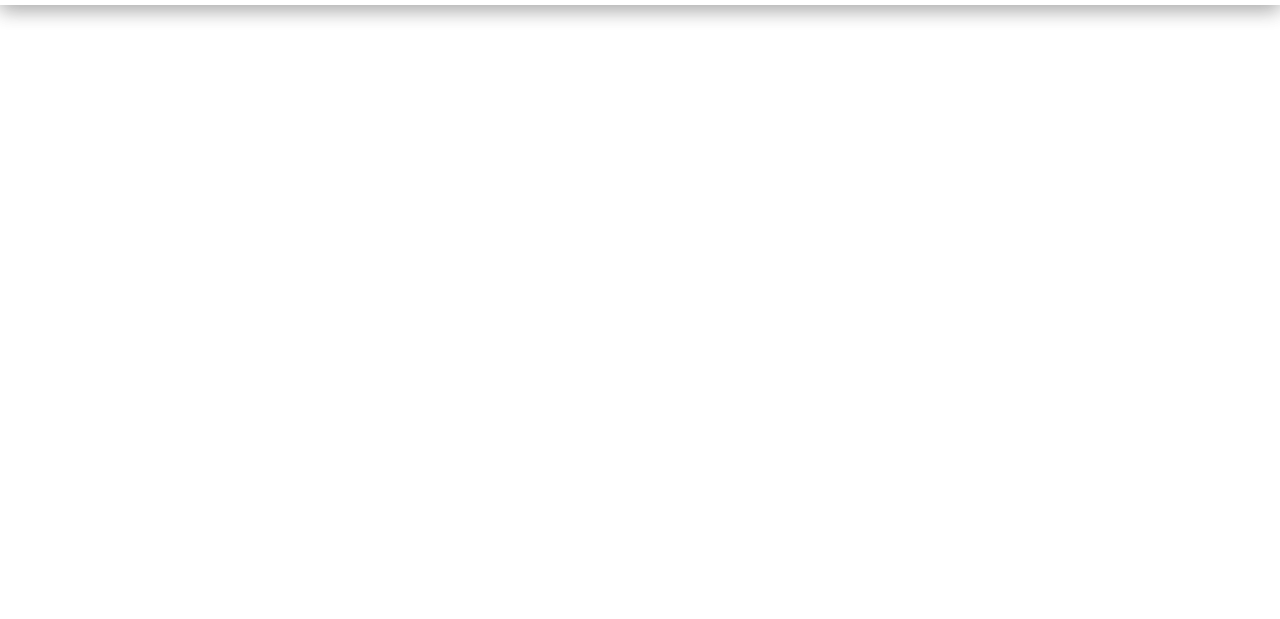
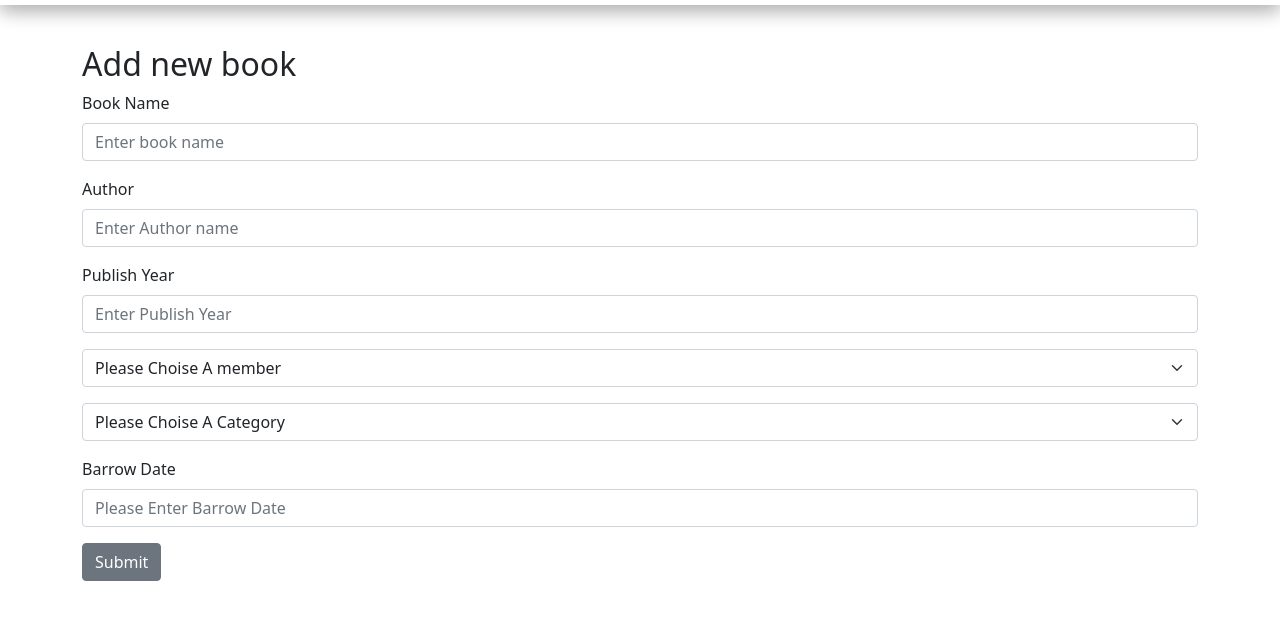
Before and after one commit to fatihay53/library-management-system, a website: page public/addbook.html in a window 1280 px wide. Shown: the part 51-670 px from the top of the page. Drawn offline with nearby package versions, Linux system fonts and the light colour scheme.

Commit message:
add book and add category html file updated

```diff
--- a/public/addbook.html
+++ b/public/addbook.html
@@ -1,29 +1,34 @@
 <!DOCTYPE html>
 <html lang="en">
+
 <head>
     <meta charset="UTF-8">
     <meta http-equiv="X-UA-Compatible" content="IE=edge">
     <meta name="viewport" content="width=device-width, initial-scale=1.0">
-    <link href="https://cdn.jsdelivr.net/npm/bootstrap@5.0.0-beta2/dist/css/bootstrap.min.css" rel="stylesheet" integrity="sha384-BmbxuPwQa2lc/FVzBcNJ7UAyJxM6wuqIj61tLrc4wSX0szH/Ev+nYRRuWlolflfl" crossorigin="anonymous">
+    <link href="https://cdn.jsdelivr.net/npm/bootstrap@5.0.0-beta2/dist/css/bootstrap.min.css" rel="stylesheet"
+        integrity="sha384-BmbxuPwQa2lc/FVzBcNJ7UAyJxM6wuqIj61tLrc4wSX0szH/Ev+nYRRuWlolflfl" crossorigin="anonymous">
     <link rel="stylesheet" href="assets/style.css">
     <!--Bootstrap script to make toggle work in navbar-->
     <script src="https://cdn.jsdelivr.net/npm/bootstrap@5.0.0-beta1/dist/js/bootstrap.min.js"
         integrity="sha384-pQQkAEnwaBkjpqZ8RU1fF1AKtTcHJwFl3pblpTlHXybJjHpMYo79HY3hIi4NKxyj"
         crossorigin="anonymous"></script>
     <!--bootstrap JS below-->
-    <script src="https://cdn.jsdelivr.net/npm/bootstrap@5.0.0-beta2/dist/js/bootstrap.bundle.min.js" integrity="sha384-b5kHyXgcpbZJO/tY9Ul7kGkf1S0CWuKcCD38l8YkeH8z8QjE0GmW1gYU5S9FOnJ0" crossorigin="anonymous"></script>
+    <script src="https://cdn.jsdelivr.net/npm/bootstrap@5.0.0-beta2/dist/js/bootstrap.bundle.min.js"
+        integrity="sha384-b5kHyXgcpbZJO/tY9Ul7kGkf1S0CWuKcCD38l8YkeH8z8QjE0GmW1gYU5S9FOnJ0"
+        crossorigin="anonymous"></script>
     <title>Add book</title>
 </head>
+
 <body>
-    <nav class="navbar navbar-expand-lg navbar-light" style="background-color:white; margin-bottom: 40px; box-shadow: 0 4px 20px 0 rgba(0, 0, 0, 0.2), 0 6px 20px 0 rgba(0, 0, 0, 0.19);">
+    <nav class="navbar navbar-expand-lg navbar-light"
+        style="background-color:white; margin-bottom: 40px; box-shadow: 0 4px 20px 0 rgba(0, 0, 0, 0.2), 0 6px 20px 0 rgba(0, 0, 0, 0.19);">
         <!--2A7BBB-->
         <div class="container-fluid">
             <a id="navbar-brand" class="navbar-brand" href="index.html"><img id="logo" src="#"
                     style="position: fixed; top: 7px; left: 7px;" width="40px" height="40px"></a>
             <!-- <a href="#"><img id="logo" src="Assets/icon.png" style="position: fixed; top: 5px; left: 5px;" width="50px" height="50px">Hello</a> -->
             <button class="navbar-toggler" type="button" data-bs-toggle="collapse" data-bs-target="#navbarNav"
-                aria-controls="navbarToggleExternalContent" aria-expanded="false"
-                aria-label="Toggle navigation">
+                aria-controls="navbarToggleExternalContent" aria-expanded="false" aria-label="Toggle navigation">
                 <span class="navbar-toggler-icon"></span>
             </button>
             <div class="collapse navbar-collapse" id="navbarNav" dir="rtl">
@@ -39,7 +44,47 @@
     <div class="container">
 
         <!--build component here-->
+        <h2>Add new book</h2>
+        <form action="/api/addbook" method="post">
+            <div class="mb-3">
+                <label for="bookNameInput" class="form-label">Book Name</label>
+                <input name="bookName" type="text" class="form-control" id="bookNameInput"
+                    placeholder="Enter book name">
+            </div>
+            <div class="mb-3">
+                <label for="authorInput" class="form-label">Author</label>
+                <input name="author" type="text" class="form-control" id="authorInput" placeholder="Enter Author name">
+            </div>
+            <div class="mb-3">
+                <label for="publishingYear" class="form-label">Publish Year</label>
+                <input name="publishYear" type="number" class="form-control" id="publishYearInput"
+                    placeholder="Enter Publish Year" maxlength="10"
+                    oninput="javascript: if (this.value.length > this.maxLength) this.value = this.value.slice(0, this.maxLength);">
+            </div>
+            <div class="mb-3">
+                <select class="form-select" aria-label="Default select example">
+                    <option selected>Please Choise A member</option>
+                    <option value="1">One</option>
+                    <option value="2">Two</option>
+                    <option value="3">Three</option>
+                </select>
+            </div>
+            <div class="mb-3">
+                <select class="form-select" aria-label="Default select example">
+                    <option selected>Please Choise A Category</option>
+                    <option value="1">One</option>
+                    <option value="2">Two</option>
+                    <option value="3">Three</option>
+                </select>
+            </div>
+            <div class="mb-3">
+                <label for="barrowDate" class="form-label">Barrow Date</label>
+                <input name="barrowDate" type="text" class="form-control" id="barrowDateInput"
+                    placeholder="Please Enter Barrow Date">
+            </div>
 
+            <button type="submit" class="btn btn-secondary">Submit</button>
+        </form>
 
 
 
@@ -47,4 +92,5 @@
 
     </div>
 </body>
+
 </html>
```
Also changed, not shown: public/addcategory.html (+24 -11 lines), public/assets/script.js (+43 -0 lines).
